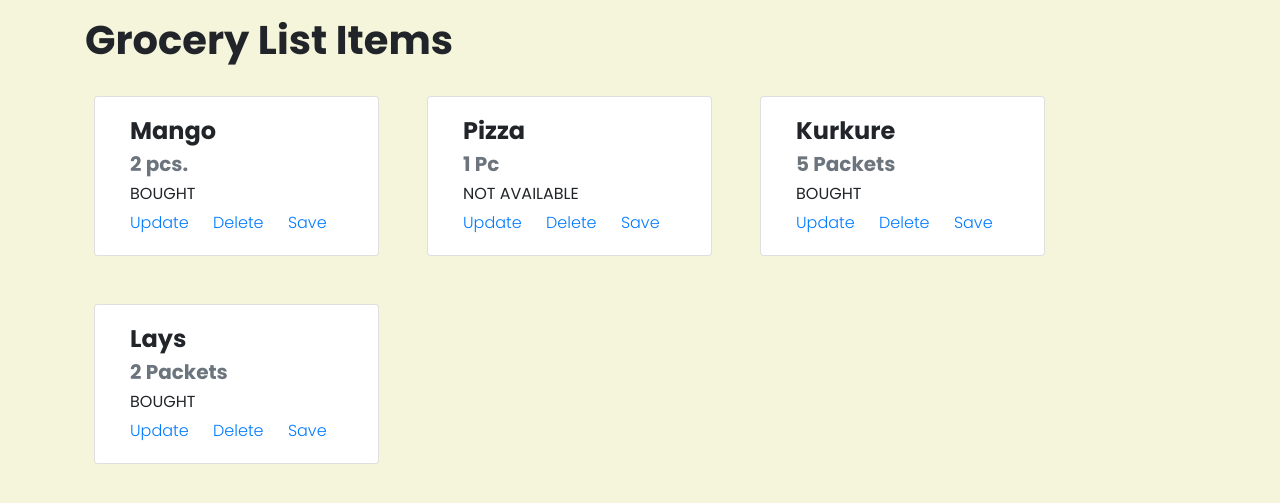
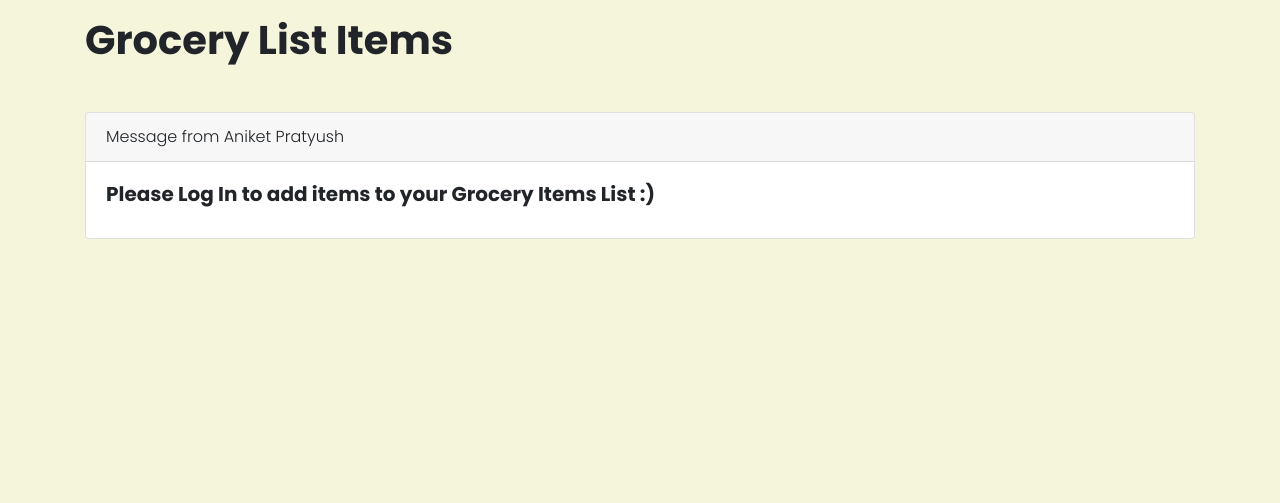
Before and after one commit to lucifer-199/Grocery_Store, a Django app: page / in a window 1280 px wide. Shown: the part 56-559 px from the top of the page. Run offline with Django 3.2, Linux system fonts and the light colour scheme; data comes from the database, SQL or seed files in the repository.

Commit message:
Second Commit going to host it

```diff
--- a/store/admin.py
+++ b/store/admin.py
@@ -1,4 +1,5 @@
 from django.contrib import admin
-from .models import Product
+from .models import Product,SavedItem
 # Register your models here.
 admin.site.register(Product)
+admin.site.register(SavedItem)
--- a/store/models.py
+++ b/store/models.py
@@ -8,16 +8,19 @@
     item_status= models.CharField(max_length=300)
     pub_date = models.DateField()
     is_saved= models.BooleanField(default=False)
+    user_id= models.CharField(max_length=1000)
 
     def __str__(self):
         return self.item_name
 
-class SavedItems(models.Model):
+class SavedItem(models.Model):
     item_id = models.AutoField(primary_key=True)
     item_name = models.CharField(max_length=100)
     item_quantity= models.CharField(max_length=100)
     item_status= models.CharField(max_length=300)
     pub_date = models.DateField()
+    user_id= models.CharField(max_length=1000)
+    prev_prod_id=models.CharField(max_length=1000,default="")
 
     def __str__(self):
         return self.item_name
--- a/store/static/base.css
+++ b/store/static/base.css
@@ -10,10 +10,10 @@
     font-weight: 700;
 }
 .one{
-    color : blue;
+    color : #50C769;
 }
 .two{
-    color: green;
+    color: #5A50C7;
 }
 .three{
     color: red;
--- a/store/views.py
+++ b/store/views.py
@@ -1,94 +1,140 @@
 
 from django.shortcuts import render, HttpResponse, redirect
-from .models import Product, SavedItems
+from .models import Product, SavedItem
 from django.contrib import messages
 from django.contrib.auth.models import User
 from django.contrib.auth import authenticate,login,logout
 
 def home(request):
-    items= Product.objects.all()
+    items= Product.objects.filter(user_id=request.user.id).order_by('-pub_date')
     context={'items':items}
     return render(request,'store/home.html',context)
 
 def add(request):
-    if request.method == 'POST':
-        name= request.POST['name']
-        quantity= request.POST['qty']
-        status= request.POST['status']
-        date= request.POST['date']
+    if request.user.id != None :
+        if request.method == 'POST':
+            name= request.POST['name']
+            quantity= request.POST['qty']
+            status= request.POST['status']
+            date= request.POST['date']
+            if len(name)<2 :
+                messages.error(request,"Please fill the form correctly")
+            else :
+                messages.success(request," Item has been added successfully ")
+            product = Product(item_name=name,item_quantity=quantity,item_status=status,pub_date=date,user_id=request.user.id)
+            product.save()
+        return render(request,'store/add.html')
+    else :
+        messages.error(request,"Please Log In to add items")
+        return redirect('home')
 
-        if len(name)<2 :
-            messages.error(request,"Please fill the form correctly")
-        else :
-            messages.success(request," Item has been added successfully ")
-        product = Product(item_name=name,item_quantity=quantity,item_status=status,pub_date=date)
-        product.save()
-    return render(request,'store/add.html')
 
 def updateView(request,myid):
-    item= Product.objects.filter(item_id=myid).first()
-    context={'item':item}
-    return render(request,'store/updateView.html',context)
+    if request.user.id != None :
+        item= Product.objects.filter(item_id=myid).first()
+        context={'item':item}
+        return render(request,'store/updateView.html',context)
+    else :
+        messages.error(request,"Please Log In to Update items")
+        return redirect('home')
+
 
 def update(request,myid):
-    if request.method == 'POST':
-        item= Product.objects.filter(item_id=myid).first()
-        name= request.POST['name']
-        quantity= request.POST['qty']
-        status= request.POST['status']
-        date= request.POST['date']
-        item.item_name= name
-        item.item_quantity=quantity
-        item.item_status= status
-        item.pub_date=date
-        item.save()
+    if request.user.id != None :
+        if request.method == 'POST':
+            item= Product.objects.filter(item_id=myid).first()
+            name= request.POST['name']
+            quantity= request.POST['qty']
+            status= request.POST['status']
+            date= request.POST['date']
+            item.item_name= name
+            item.item_quantity=quantity
+            item.item_status= status
+            item.pub_date=date
+            item.is_saved=False
+            item.save()
+            return redirect('home')
+    else:
+        messages.error(request,"Please Log In to Update items")
         return redirect('home')
 
+
 def deleted(request,myid):
-    item=Product.objects.filter(item_id=myid).first()
-    item.delete()
-    return redirect('home')
+    if request.user.id != None :
+        item=Product.objects.filter(item_id=myid).first()
+        item.delete()
+        return redirect('home')
+    else:
+        messages.error(request,"Please Log In to Delete items")
+        return redirect('home')
+
 
 def query(request):
-    if request.method== 'POST':
-        rdate= request.POST['query']
-        items=Product.objects.filter(pub_date=rdate)
-        if items.count()==0:
-            messages.error(request,"No search results found. Please refine your query")
-            return render(request,'store/query.html')
-        else :
-            context={'items':items}
-            messages.success(request,"Your Search Results are : ")
-            return render(request,'store/query.html',context)
+    if request.user.id != None :
+        if request.method== 'POST':
+            rdate= request.POST['query']
+            items1=Product.objects.filter(pub_date=rdate)
+            items2=Product.objects.filter(user_id=request.user.id)
+            items=items1.intersection(items2)
+            if items.count()==0:
+                messages.error(request,"No search results found. Please refine your query")
+                context={'rdate':rdate}
+                return render(request,'store/query.html',context)
+            else :
+                context={'items':items,'rdate':rdate}
+                return render(request,'store/query.html',context)
+    else:
+        messages.error(request,"You are not a Valid User. Please Log In to Filter List items.")
+        return redirect('home')
+
 
 def saveItem(request,myid):
-    item= Product.objects.filter(item_id=myid).first()
-    flag= item.is_saved
-    if flag== True:
-        messages.error(request,"This item is already added in Saved Items List. Try to add something New !")
-        return redirect('home')
+    if request.user.id != None :
+        item= Product.objects.filter(item_id=myid).first()
+        flag= item.is_saved
+        if flag== True:
+            messages.error(request,"This item is already added in Saved Items List. Try to add something New !")
+            return redirect('home')
+        else:
+            item.is_saved= True
+            item.save()
+            sitem= SavedItem(item_name=item.item_name,item_quantity=item.item_quantity,item_status=item.item_status,pub_date=item.pub_date,user_id=request.user.id,prev_prod_id=myid)
+            sitem.save()
+            messages.success(request,"Selected item has been successfully added to your Saved Items List!")
+            return redirect('home')
     else:
-        item.is_saved= True
-        item.save()
-        product= SavedItems(item_name=item.item_name,item_quantity=item.item_quantity,item_status=item.item_status,pub_date=item.pub_date)
-        product.save()
-        messages.success(request,"Selected item has been successfully added to your Saved Items List!")
+        messages.error(request,"Please Log In to save items to Saved Items List")
         return redirect('home')
 
+
 def displaySavedItems(request):
-    sitems= SavedItems.objects.all()
+    if request.user.id != None :
+        sitems= SavedItem.objects.filter(user_id=request.user.id)
 
-    if sitems.count()==0:
-        messages.error(request,"Your Saved Items List is Empty !")
-        return render(request,'store/savedList.html')
+        if sitems.count()==0:
+            messages.error(request,"Your Saved Items List is Empty !")
+            return render(request,'store/savedList.html')
+        else:
+            context= {'sitems':sitems}
+            return render(request,'store/savedList.html',context)
     else:
-        context= {'sitems':sitems}
-        return render(request,'store/savedList.html',context)
+        messages.error(request,"Please Log In to display items of Saved Items List")
+        return redirect('home')
+
 
 def deleteSavedItems(request,myid):
-    sitem=SavedItems.objects.filter(item_id=myid).first()
-    sitem.delete()
-    return redirect('displaySavedItems')
+    if request.user.id != None :
+        sitem1=SavedItem.objects.filter(item_id=myid).first()
+        item1= Product.objects.filter(item_id=sitem1.prev_prod_id).first()
+        sitem1.delete()
+        if item1!= None:
+            item1.is_saved=False
+            item1.save()
+        return redirect('displaySavedItems')
+    else:
+        messages.error(request,"You must be Logged In to delete saved items.")
+        return redirect('home')
+
 
 
 
--- a/templates/store/add.html
+++ b/templates/store/add.html
@@ -28,9 +28,9 @@
   <div class="form-group">
     <label for="status">Item Status</label>
     <select class="form-control" id="status" name="status">
-      <option class="one"><h5>PENDING</h5></option>
-      <option class="two"><h5>BOUGHT</h5></option>
-      <option class="three"><h5>NOT AVAILABLE</h5></option>
+      <option ><h5>PENDING</h5></option>
+      <option ><h5>BOUGHT</h5></option>
+      <option ><h5>NOT AVAILABLE</h5></option>
     </select>
   </div>
   <div class="form-group">
--- a/templates/store/home.html
+++ b/templates/store/home.html
@@ -13,13 +13,27 @@
 {% block body %}
 <div class="container mt-3">
 <h1 class="mt-2"> Grocery List Items </h1>
+    {% if items|length < 1 %}
+        <div class="card mt-5">
+            <div class="card-header">
+                Message from Aniket Pratyush
+            </div>
+            <div class="card-body">
+                {% if user.is_authenticated %}
+                <h5 class="card-title"> You have successfully Logged In. Now you can add items to your Grocery Items List.</h5>
+                {% else %}
+                <h5 class="card-title"> Please Log In to add items to your Grocery Items List :)</h5>
+                {% endif %}
+            </div>
+        </div>
+    {% endif %}
     <div class="row">
         {% for item in items %}
                 <div class="card col-md-3 my-4 mx-4" style="width: 18rem;">
                     <div class="card-body">
                         <h4 class="card-title">{{ item.item_name }}</h4>
                         <h5 class="card-subtitle mb-2 text-muted">{{ item.item_quantity }}</h5>
-                        <h6 class="card-subtitle mt-2 mb-2"> {{item.item_status}}</h6>
+                        <h6 class="card-subtitle mt-2 mb-2 {% if item.item_status == 'BOUGHT' %}one{% endif %} {% if item.item_status == 'PENDING' %}two{% endif %} {% if item.item_status == 'NOT AVAILABLE' %}three{% endif %} "> {{item.item_status}}</h6>
                         <a href="updateView/{{ item.item_id }}" class="card-link mt-2">Update</a>
                         <a href="deleted/{{ item.item_id }}" class="card-link mt-2">Delete</a>
                         <a href="saveit/{{ item.item_id }}" class="card-link mt-2">Save</a>
@@ -28,5 +42,6 @@
                 </div>
         {% endfor %}
     </div>
+
 </div>
 {% endblock body %}
--- a/templates/store/query.html
+++ b/templates/store/query.html
@@ -5,6 +5,11 @@
 {% endblock title %}
 {% block body %}
 <div class="container mt-2">
+    <div class="card">
+        <div class="card-body">
+            <h5>Your Search Results for {{rdate}} are : </h5>
+        </div>
+    </div>
     <div class="row">
         {% for item in items %}
             <div class="card col-md-3 my-4 mx-4" style="width: 18rem;">
```
Also changed, not shown: templates/store/updateView.html (+5 -5 lines), db.sqlite3, store/migrations/0006_product_user_id.py (added), store/migrations/0007_saveditems_user_id.py (added), store/migrations/0008_saveditems_prev_prod_id.py (added), store/migrations/0009_auto_20210304_0914.py (added).
